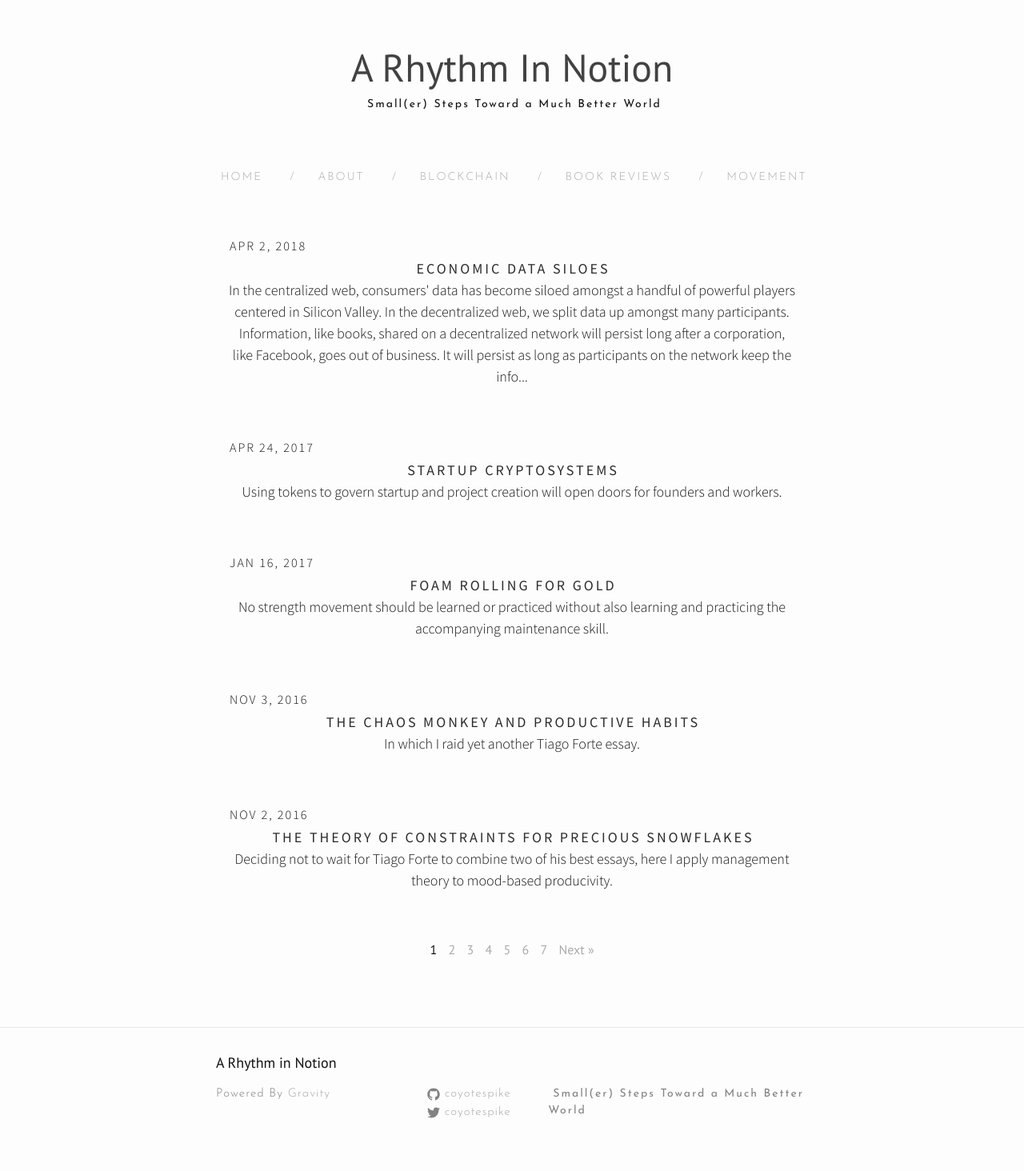
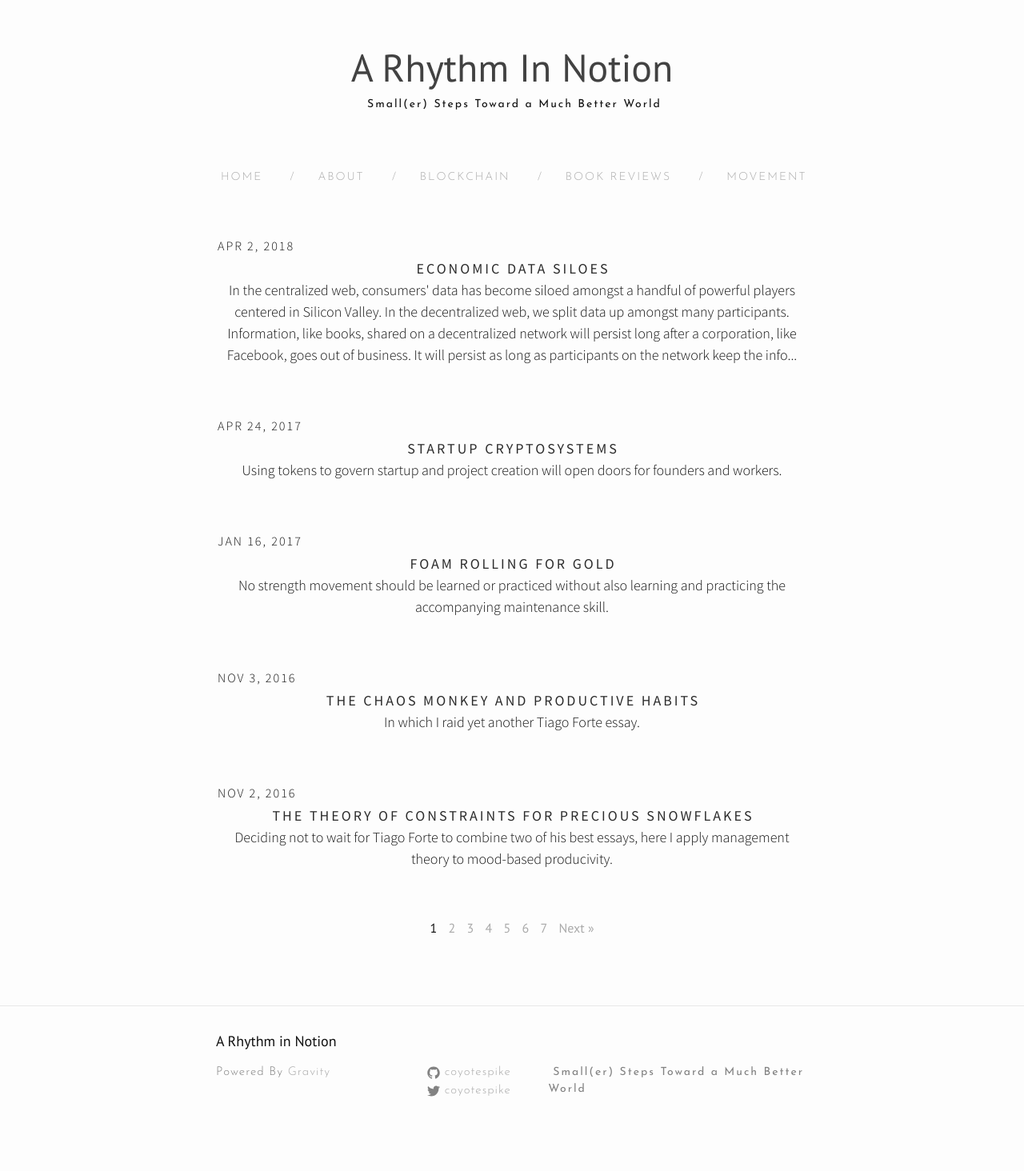
Before and after one commit to coyotespike/coyotespike.github.io, a Jekyll site: the page built from index.html, in a window 1280 px wide. Shown: the whole page at 80% size. Built offline with Jekyll 4.4.1, drawn with Linux system fonts in a browser that asks for light colours; nearby versions of some CDN libraries; the list of posts is cut into pages by our own code; after the commit the page ends 1437 px from its top, so only the background shows below that.

Commit message:
Front page movements

```diff
--- a/css/style.scss
+++ b/css/style.scss
@@ -293,17 +293,8 @@
   padding-top: 3.5em;
   text-align: center;
 
-  @include media-query($on-laptop){
-    max-width: -webkit-calc(#{$content-width} - (#{$spacing-unit} * 2));
-    max-width:         calc(#{$content-width} - (#{$spacing-unit} * 2));
-    padding-right: $spacing-unit * 4;
-    padding-left: $spacing-unit * 4;
-  }
-  @include media-query($on-palm){
-    padding-right: $spacing-unit;
-    padding-left: $spacing-unit;
-  }
 }
+
 .postDate {
   float: left;
   text-transform: uppercase;
@@ -564,12 +555,6 @@
     }
   }
 }
-.postPreviews {
-  max-width: -webkit-calc(#{$content-width} - (#{$spacing-unit}));
-  max-width:         calc(#{$content-width} - (#{$spacing-unit}));
-  padding-right: $spacing-unit / 2;
-  padding-left: $spacing-unit / 2;
-}
 
 /**
  * Pagination
```
